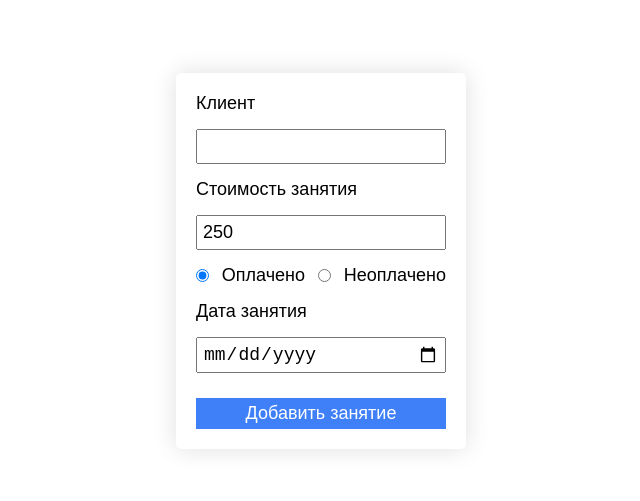
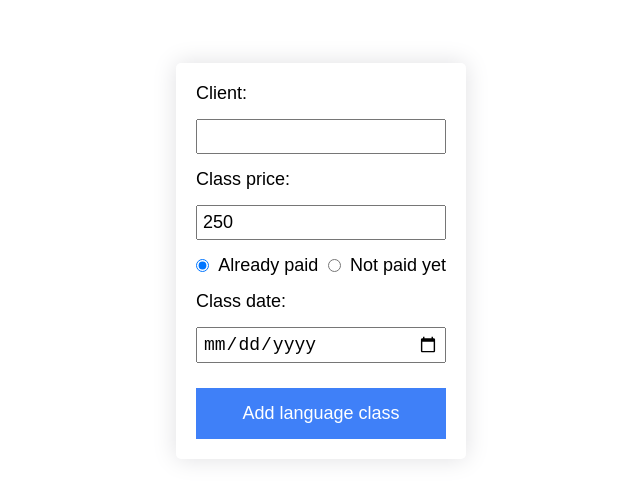
Before and after one commit to Andrew-Naichuk/Classes-Tracker, a plain HTML site: page index.html in a window 1280 px wide. Shown: the part 169-670 px from the top of the page, without its empty margins (319-959 px from the left). Drawn offline with Linux system fonts and the light colour scheme; no server answers.

Commit message:
Bug fixes

```diff
--- a/index.html
+++ b/index.html
@@ -62,7 +62,7 @@ input[type=button] {
     color: white;
     border-style: none;
     margin-top: 10px;
-    padding: 5px 0;
+    padding: 15px 0;
     transition: 0.3s ease-in-out;
 }
 input[type=button]:hover{
@@ -71,24 +71,24 @@ input[type=button]:hover{
 </style>
 
 <div class="container">
-    <input type="button" id="update" value="Добавить занятие">
+    <input type="button" id="update" value="Add language class">
 
     <input type="date" id="date">
-    <label for="date">Дата занятия</label>
+    <label for="date">Class date:</label>
 
     <div class="inputs-block">
     <input type="radio" name="payment" id="paid" checked>
-    <label for="paid">Оплачено</label>
+    <label for="paid">Already paid</label>
 
     <input type="radio" name="payment" id="unpaid">
-    <label for="unpaid">Неоплачено</label>
+    <label for="unpaid">Not paid yet</label>
     </div>
 
     <input type="number" id="price" value="250">
-    <label for="price">Стоимость занятия</label>
+    <label for="price">Class price:</label>
 
     <input type="text" id="client">
-    <label for="client">Клиент</label>
+    <label for="client">Client:</label>
 </div>
 <div class="classes-list">
 
--- a/script.js
+++ b/script.js
@@ -65,6 +65,10 @@ btnUpdate.addEventListener('click', () => {
         newClass.price = priceInput.value
         newClass.date = datePicker.value
         postClass(url)
+        window.alert('New class record added!')
+        datePicker.value = ''
+        priceInput.value = 250
+        clientInput.value = ''
     } else {
         window.alert('Fill all the fields first!')
     }
```
